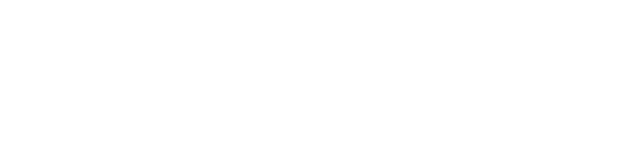
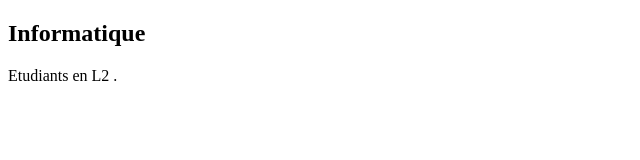
Before and after one commit to soumangourou/-git-mon-cv, a plain HTML site: page index.html in a window 1280 px wide. Shown: the whole page, without its empty margins (0-640 px from the left). Drawn offline with Linux system fonts and the light colour scheme.

Commit message:
mise en place de la section formations

```diff
--- a/index.html
+++ b/index.html
@@ -7,6 +7,10 @@
     <title>Document</title>
 </head>
 <body>
-
+   <!-- Section Formations-->
+  <section id="formations">
+    <h2>Informatique</h2>
+    <p>Etudiants en L2 .</p>
+  </section>
 </body>
 </html>
```
